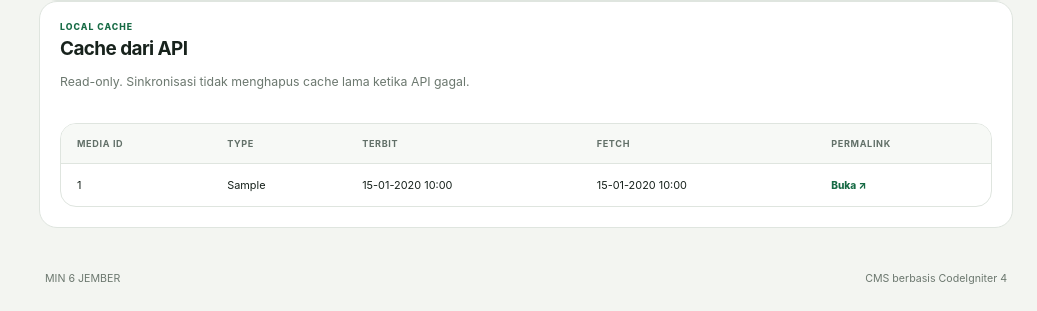
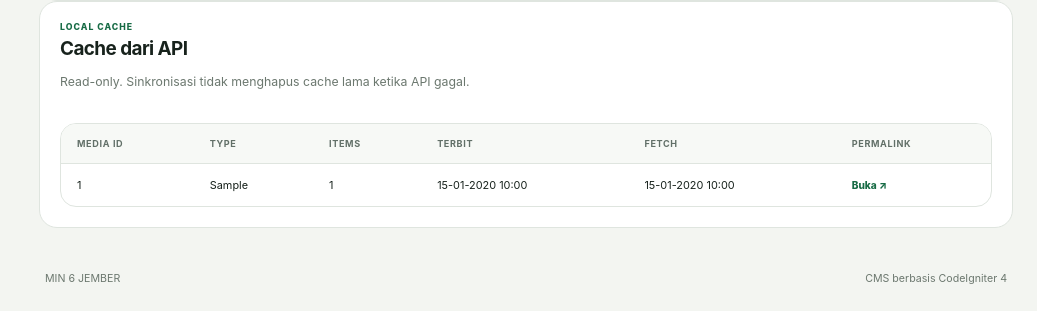
Before and after one commit to Al-Faroz/minsix, a CodeIgniter 4 app: the page made by app/Views/manager/instagram/index.php in a window 1280 px wide. Shown: the part 1678-1989 px from the top of the page, without its empty margins (243-1280 px from the left). Run offline with PHP 8.4 and a stand-in for CodeIgniter, Linux system fonts and the light colour scheme; the template is opened without the code that fills it: most values are stand-ins (such as "Sample title", 1, 10 or a date in 2020); data that the repository does not hold is empty; some libraries are stand-ins or nearby versions.

Commit message:
PHASE 10C: show carousel item counts in Instagram cache

```diff
--- a/app/Views/manager/instagram/index.php
+++ b/app/Views/manager/instagram/index.php
@@ -71,10 +71,12 @@
     <?php if ($apiPosts === []): ?>
         <div class="empty-state">Belum ada cache Instagram API.</div>
     <?php else: ?>
-        <div class="table-wrap"><table class="cms-table"><thead><tr><th>Media ID</th><th>Type</th><th>Terbit</th><th>Fetch</th><th>Permalink</th></tr></thead><tbody>
+        <div class="table-wrap"><table class="cms-table"><thead><tr><th>Media ID</th><th>Type</th><th>Items</th><th>Terbit</th><th>Fetch</th><th>Permalink</th></tr></thead><tbody>
         <?php foreach ($apiPosts as $post): ?><tr>
             <td><?= esc($post['instagram_media_id'] ?: '—') ?></td>
             <td><?= esc($post['media_type'] ?: '—') ?></td>
+            <?php $children = ! empty($post['children_json']) ? json_decode((string) $post['children_json'], true) : []; ?>
+            <td><?= is_array($children) && $children !== [] ? count($children) : 1 ?></td>
             <td><?= $post['published_at'] ? esc(date('d-m-Y H:i', strtotime($post['published_at']))) : '—' ?></td>
             <td><?= $post['fetched_at'] ? esc(date('d-m-Y H:i', strtotime($post['fetched_at']))) : '—' ?></td>
             <td><?php if ($post['permalink']): ?><a class="text-link" href="<?= esc($post['permalink']) ?>" target="_blank" rel="noopener">Buka ↗</a><?php else: ?>—<?php endif ?></td>
```
